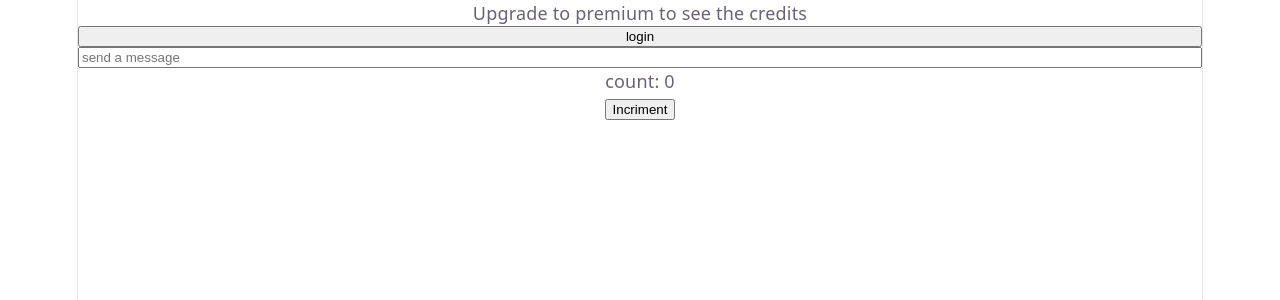
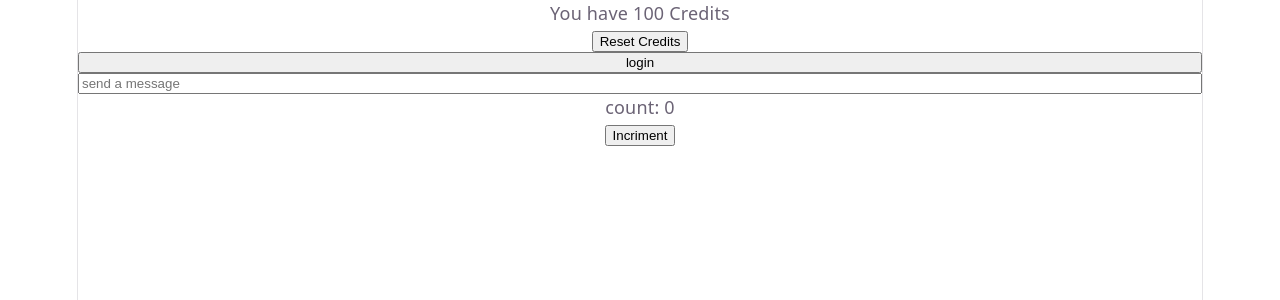
Before and after one commit to rayhan123-ahmed/React, a React (Vite) app in the folder state-demo/: page / in a window 1280 px wide. Shown: the top 300 px of the page. Built offline with nearby package versions, Linux system fonts and the light colour scheme.

Commit message:
fix: correct conditional rendering and formatting in UserDashBoard component

```diff
--- a/state-demo/src/UseDashBoard.jsx
+++ b/state-demo/src/UseDashBoard.jsx
@@ -2,17 +2,19 @@ import { useState } from "react";
 
 export const UserDashBoard = ({ isPremium }) => {
   const [Cradits, setCredits] = useState(100);
-  if (!isPremium) {
+  if (isPremium) {
     return <p>Upgrade to premium to see the credits</p>;
   }
   return (
     <div>
-      <p>You have{Cradits} Credits</p>
+      <p>You have {Cradits} Credits</p>
       <button
         onClick={() => {
           setCredits(0);
         }}
-      ></button>
+      >
+        Reset Credits
+      </button>
     </div>
   );
 };
```
